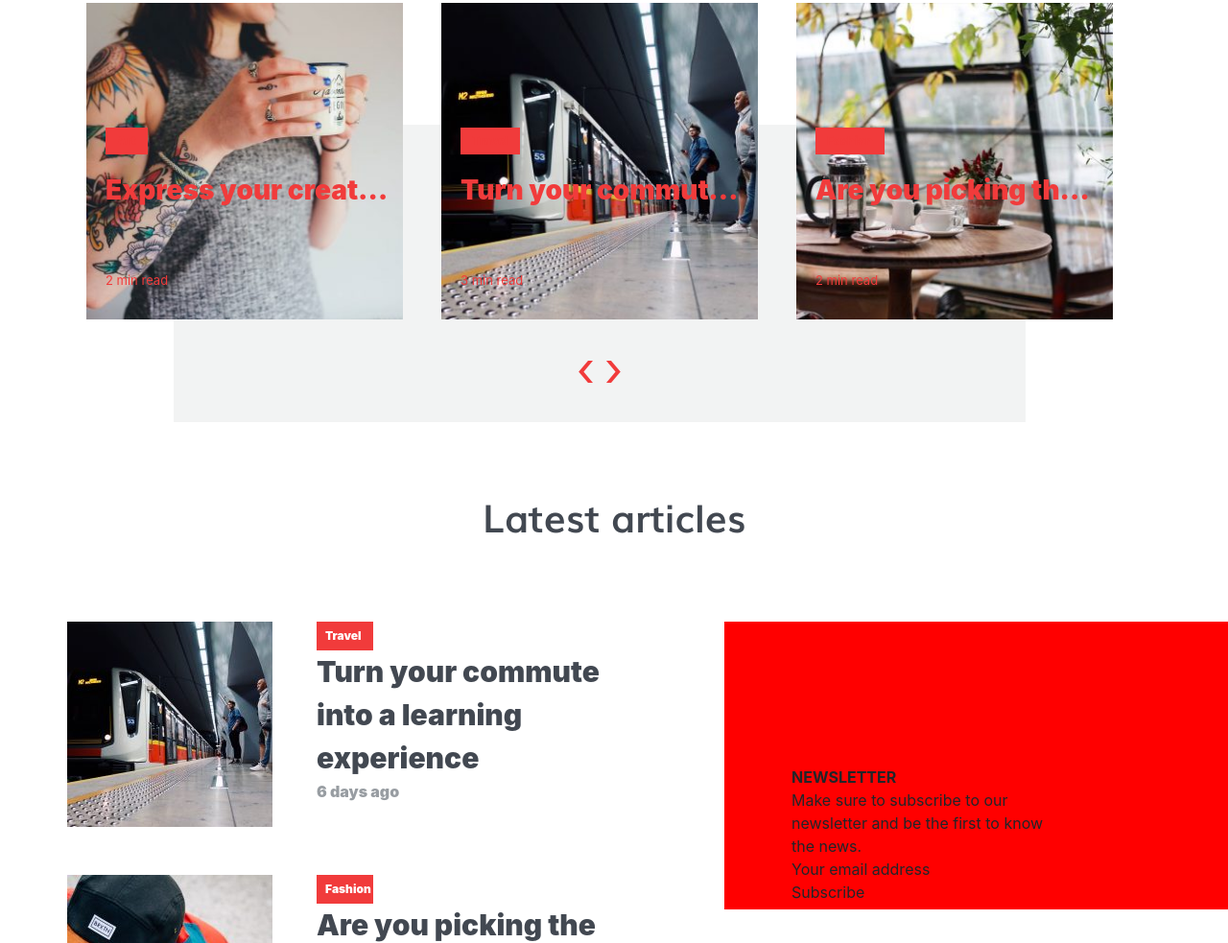
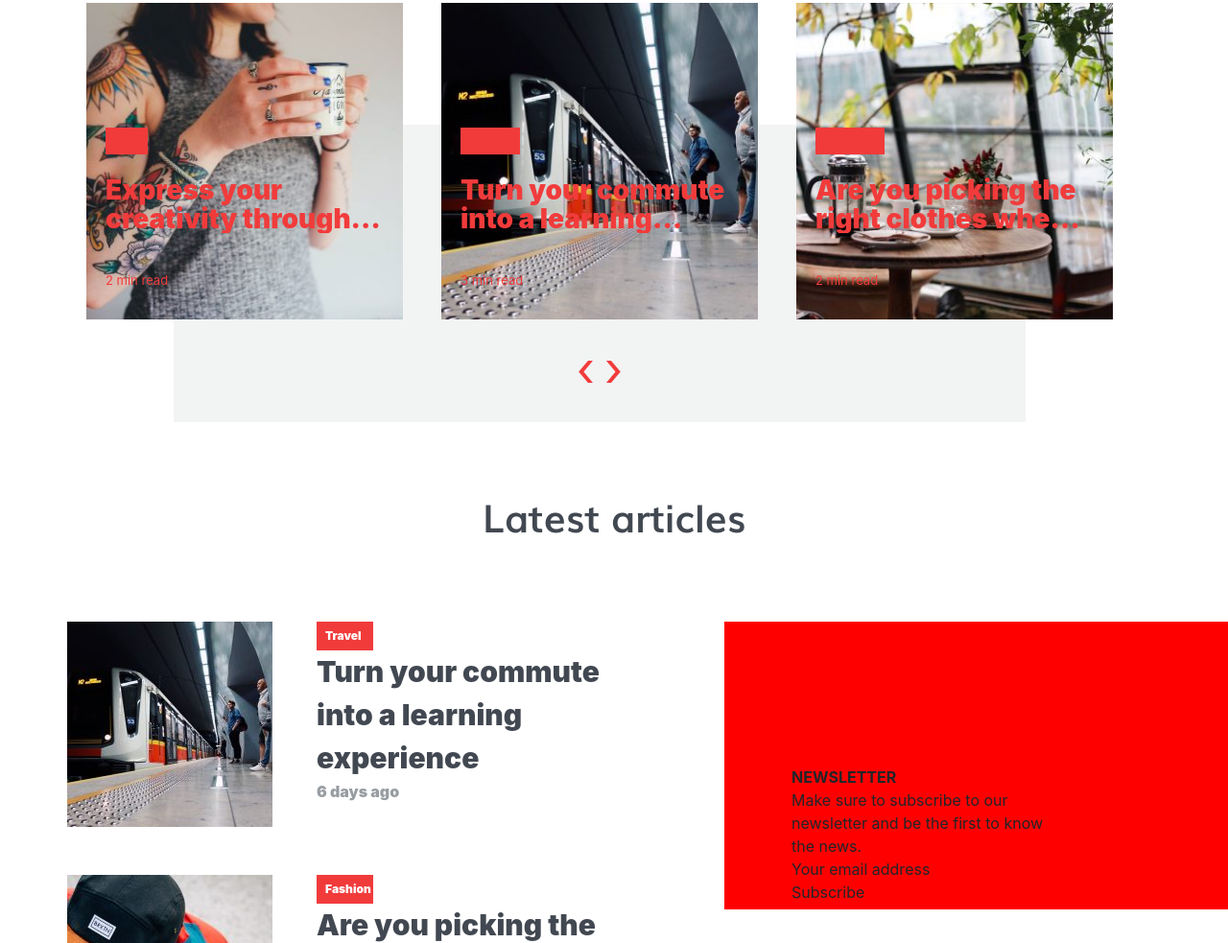
Before and after one commit to absolute18/Proiect1, a website: page index.html in a window 1280 px wide. Shown: the part 779-1762 px from the top of the page at 96% size. Drawn offline with Linux system fonts and the light colour scheme; files whose address does not match are found by name.

Commit message:
ellipsis fix

```diff
--- a/sass/style.scss
+++ b/sass/style.scss
@@ -168,18 +168,18 @@ header{
 		}
 
 		.title-featured{
-			@include position-img();
+			position: absolute;
+      left: 40px;
       font-weight: 900;
       font-size: 28px;
       line-height: 30px;
       top: 180px;
       right: 40px;
       overflow: hidden;
-			white-space: nowrap;
       text-overflow: ellipsis;
-			line-clamp: 2;
-			height: 70px;
-			width: 300px;
+      display: -webkit-box;
+      -webkit-line-clamp: 2;
+      -webkit-box-orient: vertical;
 		}
 
 		.time-featured{
```
Also changed, not shown: css/style.css. Lines whose indentation alone changed are shown as unchanged.
